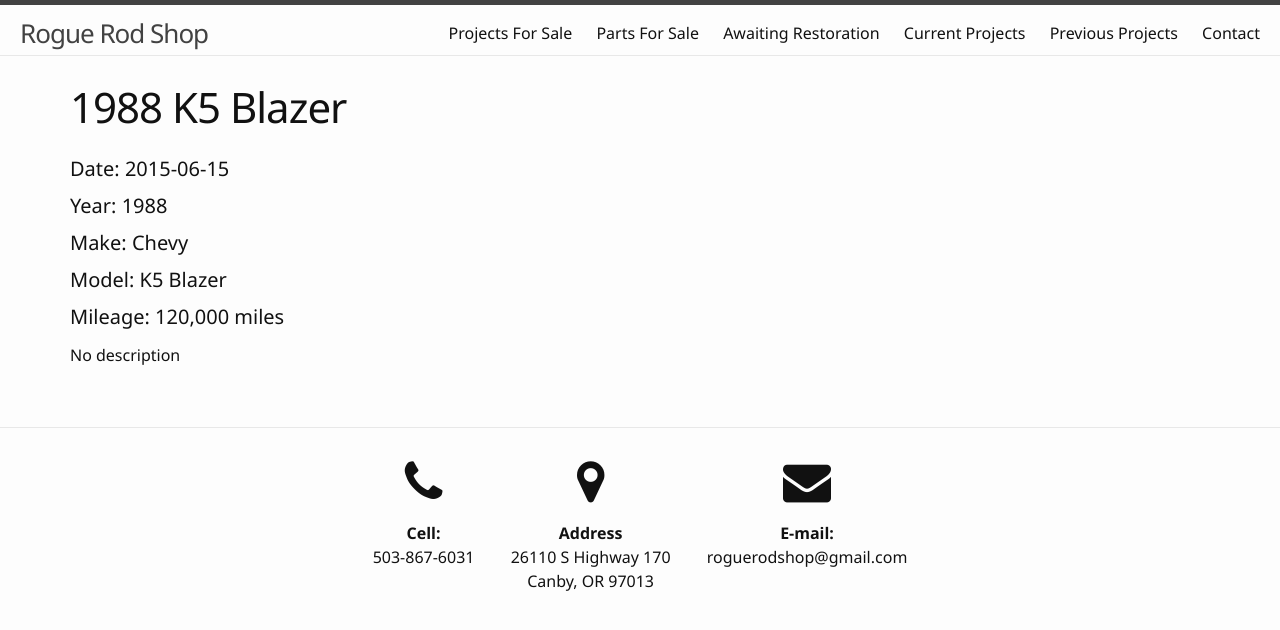
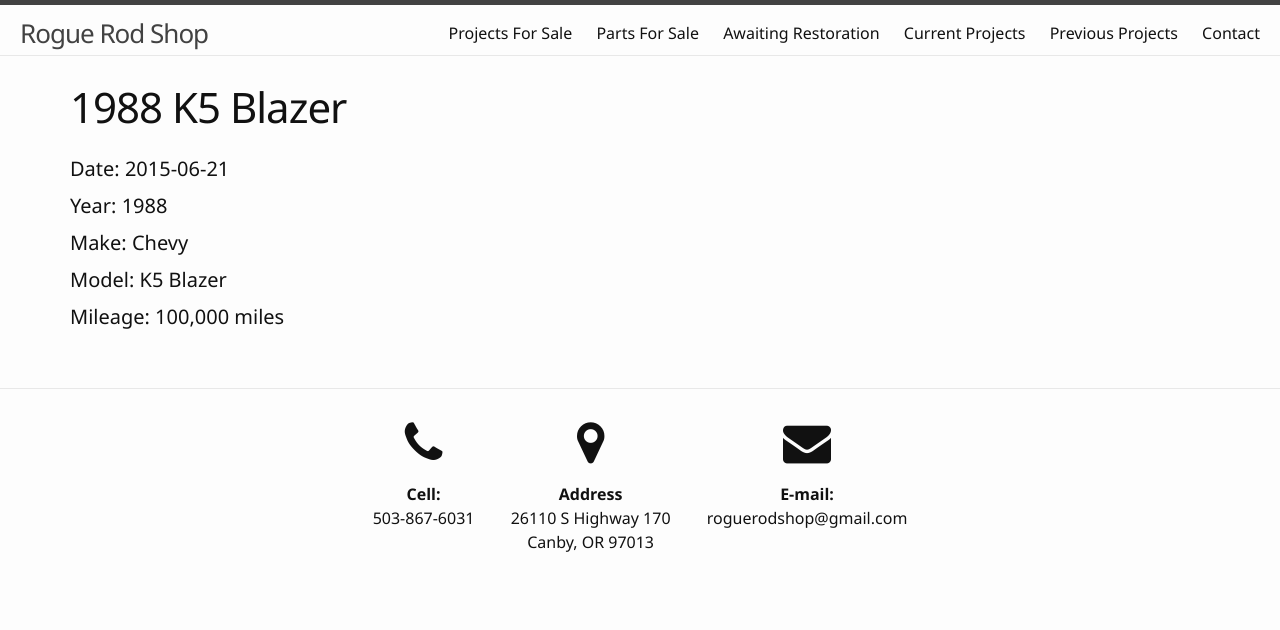
Before and after one commit to roguerodshop/roguerodshop.github.io, a Jekyll site: the page built from _posts/2015-06-21-1988-k5-blazer.markdown, in a window 1280 px wide. Shown: the top 630 px of the page. Built offline with Jekyll 4.4.1, drawn with Linux system fonts in a browser that asks for light colours; nearby versions of some CDN libraries.

```diff
--- a/_posts/2015-06-15-1988-k5-blazer.markdown
+++ b/_posts/2015-06-21-1988-k5-blazer.markdown
@@ -4,10 +4,9 @@
 title: 1988 K5 Blazer
 dashed_title: 1988-k5-blazer
 details:
-  date: 2015-06-15
+  date: 2015-06-21
   year: 1988
   make: Chevy
   model: K5 Blazer
-  mileage: 120,000 miles
+  mileage: 100,000 miles
 ---
-No description
```
Also changed, not shown: 1 other file.
